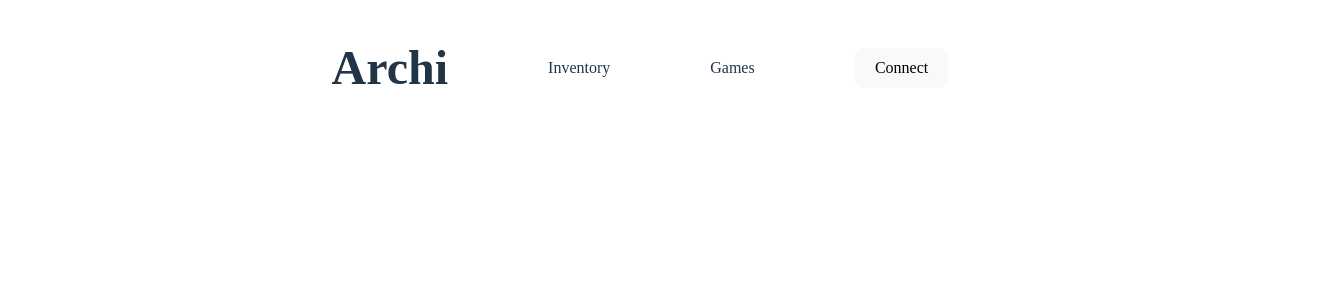
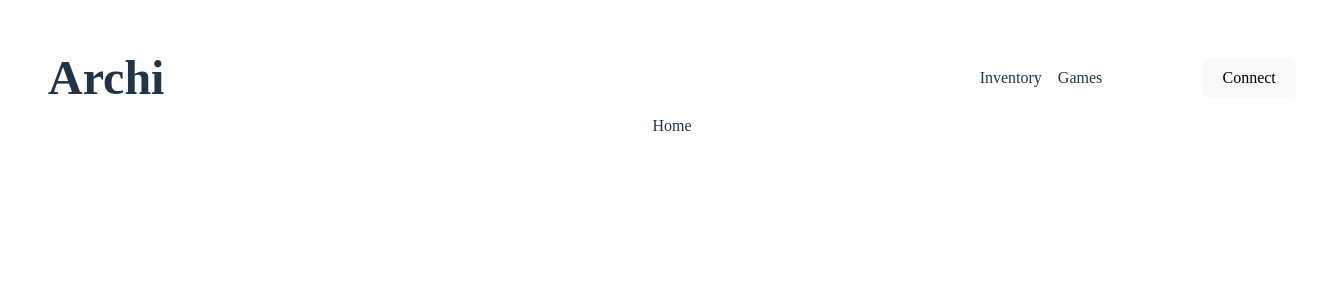
Before and after one commit to 0xSense/Archi, a React (Vite) app: page / in a window 1280 px wide. Shown: the top 300 px of the page, 1344 px wide, since content can reach past the window. Built offline with nearby package versions, Linux system fonts and the light colour scheme; a web font is replaced by a local one.

Commit message:
build: page folder created

```diff
--- a/src/App.css
+++ b/src/App.css
@@ -7,7 +7,6 @@
 
 #root {
   max-width: 1280px;
-  margin: 0 auto;
   padding: 2rem;
   text-align: center;
   font-family: 'Noto_Serif';
--- a/src/App.tsx
+++ b/src/App.tsx
@@ -1,11 +1,13 @@
 import './App.css';
 import Banner from './components/banner/banner';
+import Home from './page/home/home';
 
 function App() {
 
   return (
     <>
       <Banner />
+      <Home />
     </>
   )
 }
--- a/src/components/banner/banner.css
+++ b/src/components/banner/banner.css
@@ -1,10 +1,28 @@
 .banner-wrapper {
     display: flex;
-    width: 100%;
+    width: 100vw;
     gap: 100px;
     align-items: center;
+    justify-content: center;
+    padding-top: 10px;
 }
 
-.site-name {
+.site-logo {
+    padding-left: 16px;
     font-size: 48px;
 }
+
+.user-utility {
+    flex-grow: 1;
+    display: flex;
+    flex-direction: row;
+    justify-content: end;
+}
+
+.games-button {
+    padding-left: 16px;
+}
+
+.wallet-connect {
+    padding-right: 16px;
+}
--- a/src/components/banner/banner.tsx
+++ b/src/components/banner/banner.tsx
@@ -4,19 +4,22 @@ import WalletConnector from '../wallet-connector/wallet-connector';
 const Banner = () => {
     return(
         <div className="banner-wrapper" >
-            <div className='site-name'>
+            <div className='site-logo'>
                 <b>Archi</b>
             </div>
 
-            <div>
-                <div>Inventory</div>
+            <div className='user-utility'>
+                <div className='inventory-button'>
+                    <div>Inventory</div>
+                </div>
+
+                <div className='games-button'>
+                    <div>Games</div>
+                </div>
             </div>
 
-            <div>
-                <div>Games</div>
-            </div>
 
-            <div>
+            <div className='wallet-connect'>
                 <WalletConnector />
             </div>
         </div>
--- /dev/null
+++ b/src/page/home/home.tsx
@@ -0,0 +1,8 @@
+
+const Home = () => {
+    return(
+        <div>Home</div>
+    )
+}
+
+export default Home;
```
Also changed, not shown: src/page/home/home.css (added).
